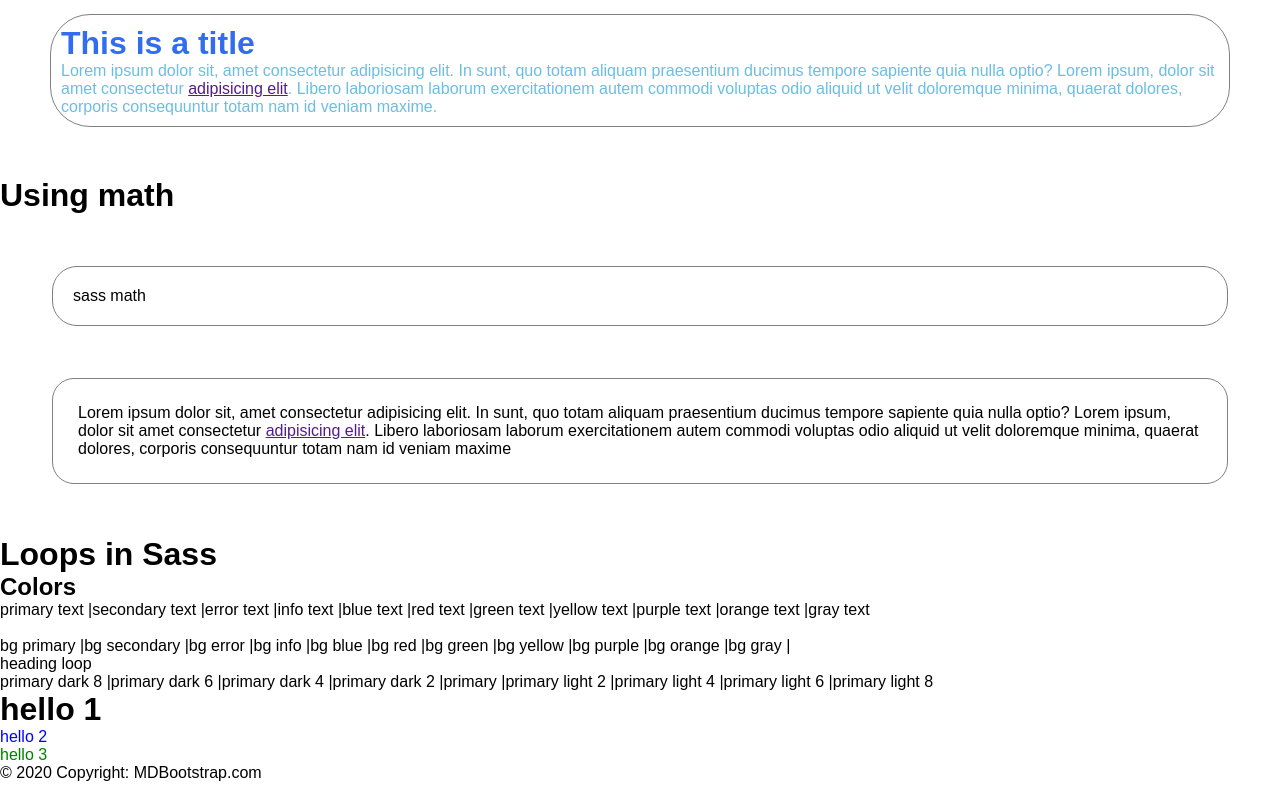
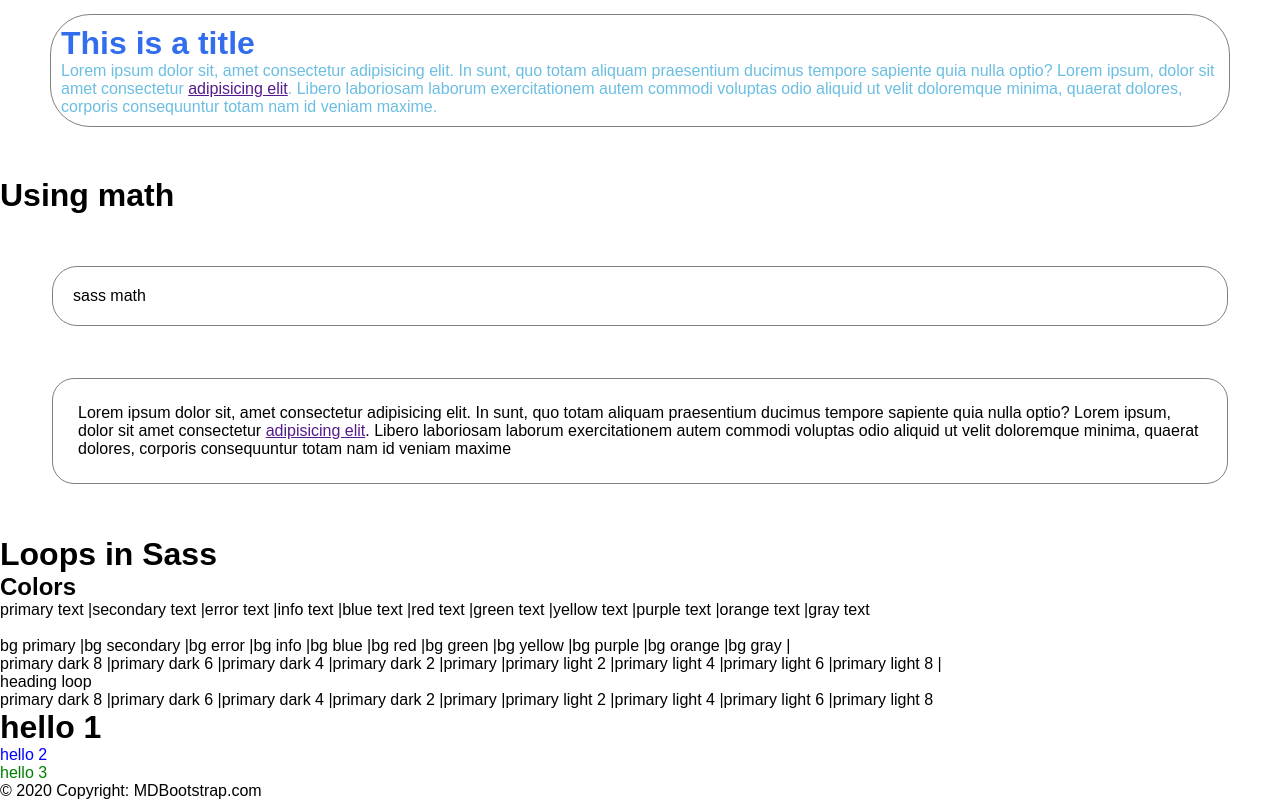
Before and after one commit to hariprasath272/nextjs_practices, a Next.js app: page /sass in a window 1280 px wide. Shown: the part 460-1260 px from the top of the page. Built offline with nearby package versions, Linux system fonts and the light colour scheme.

Commit message:
text show

```diff
--- a/pages/sass.js
+++ b/pages/sass.js
@@ -59,7 +59,7 @@ const sass = () => {
 
     <br></br>
 
-    {/* <span class="bg-primary-dark-8 text-white">primary dark 8</span> |
+    <span class="bg-primary-dark-8 text-white">primary dark 8</span> |
     <span class="bg-primary-dark-6 text-white">primary dark 6</span> |
     <span class="bg-primary-dark-4 text-white">primary dark 4</span> |
     <span class="bg-primary-dark-2 text-white">primary dark 2</span> |
@@ -67,7 +67,7 @@ const sass = () => {
     <span class="bg-primary-light-2 text-white">primary light 2</span> |
     <span class="bg-primary-light-4 text-white">primary light 4</span> |
     <span class="bg-primary-light-6 text-white">primary light 6</span> |
-    <span class="bg-primary-light-8 text-white">primary light 8</span> | */}
+    <span class="bg-primary-light-8 text-white">primary light 8</span> |
 
 
 
```
